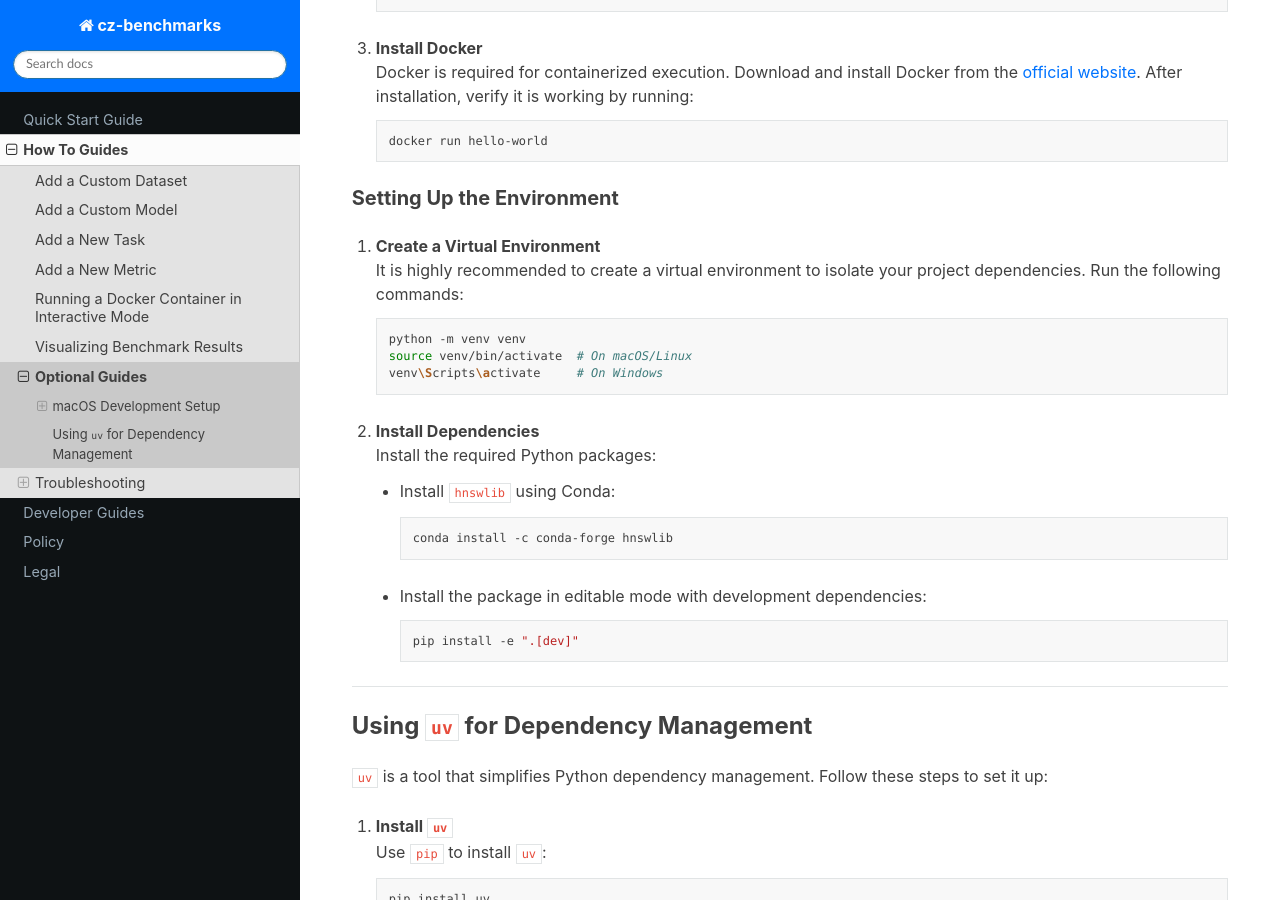
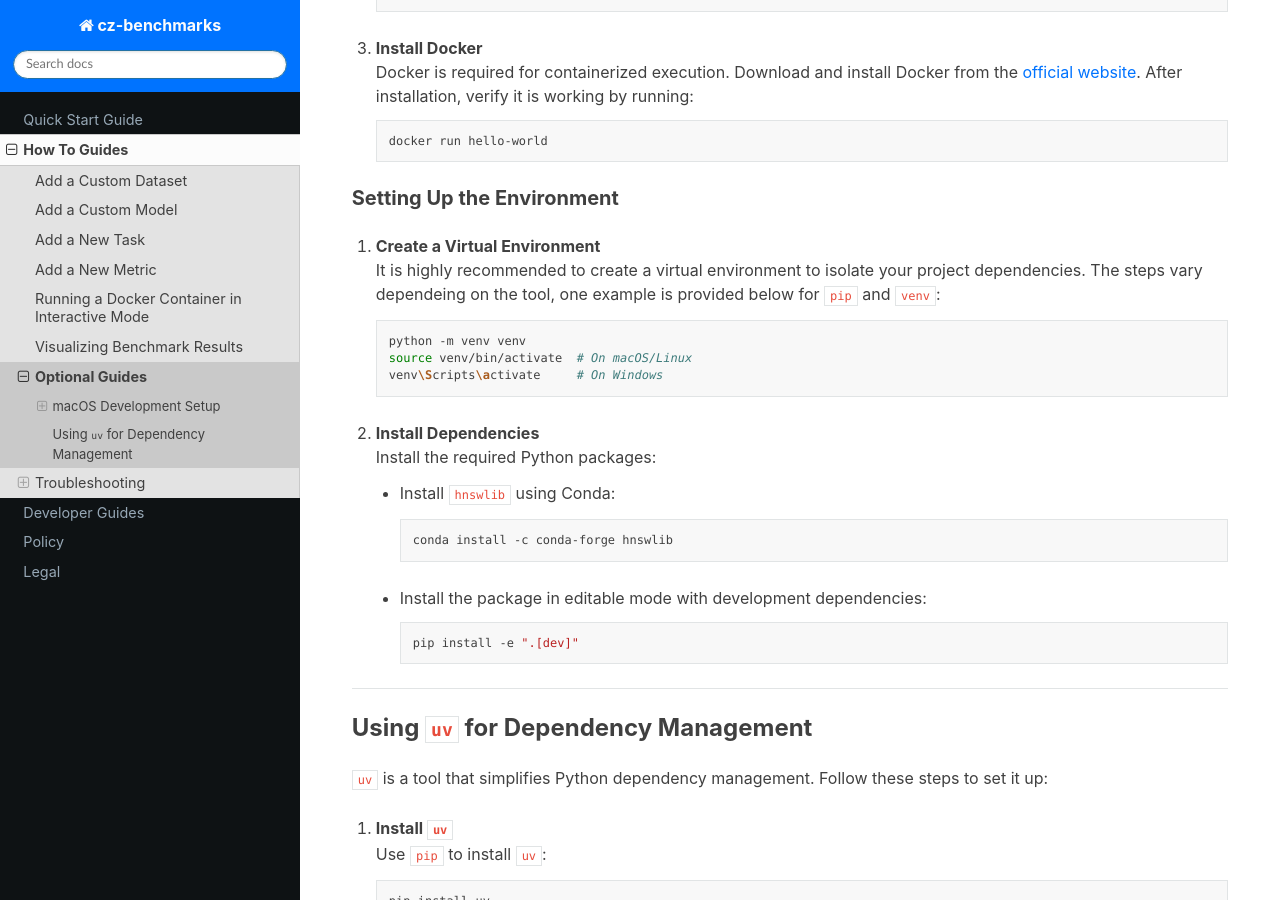
Before and after one commit to chanzuckerberg/cz-benchmarks, a Sphinx documentation site: the page built from docs/source/how_to_guides/optional_guides.md, in a window 1280 px wide and 900 px high, scrolled down 470 px. Built offline with Sphinx 7.4.7 and the Read the Docs theme 3.1.0, drawn with Linux system fonts in a browser that asks for light colours; pages that are not in the unit, such as notebooks, are missing from menus.

Commit message:
Update docs/source/how_to_guides/optional_guides.md
Co-authored-by: Michelle Gill <1757241+mlgill@users.noreply.github.com>

````diff
--- a/docs/source/how_to_guides/optional_guides.md
+++ b/docs/source/how_to_guides/optional_guides.md
@@ -26,7 +26,7 @@ For macOS users, follow these steps to set up your development environment:
 ### Setting Up the Environment
 
 1. **Create a Virtual Environment**
-    It is highly recommended to create a virtual environment to isolate your project dependencies. Run the following commands:
+    It is highly recommended to create a virtual environment to isolate your project dependencies. The steps vary dependeing on the tool, one example is provided below for `pip` and `venv`:
 
     ```bash
     python -m venv venv
````
